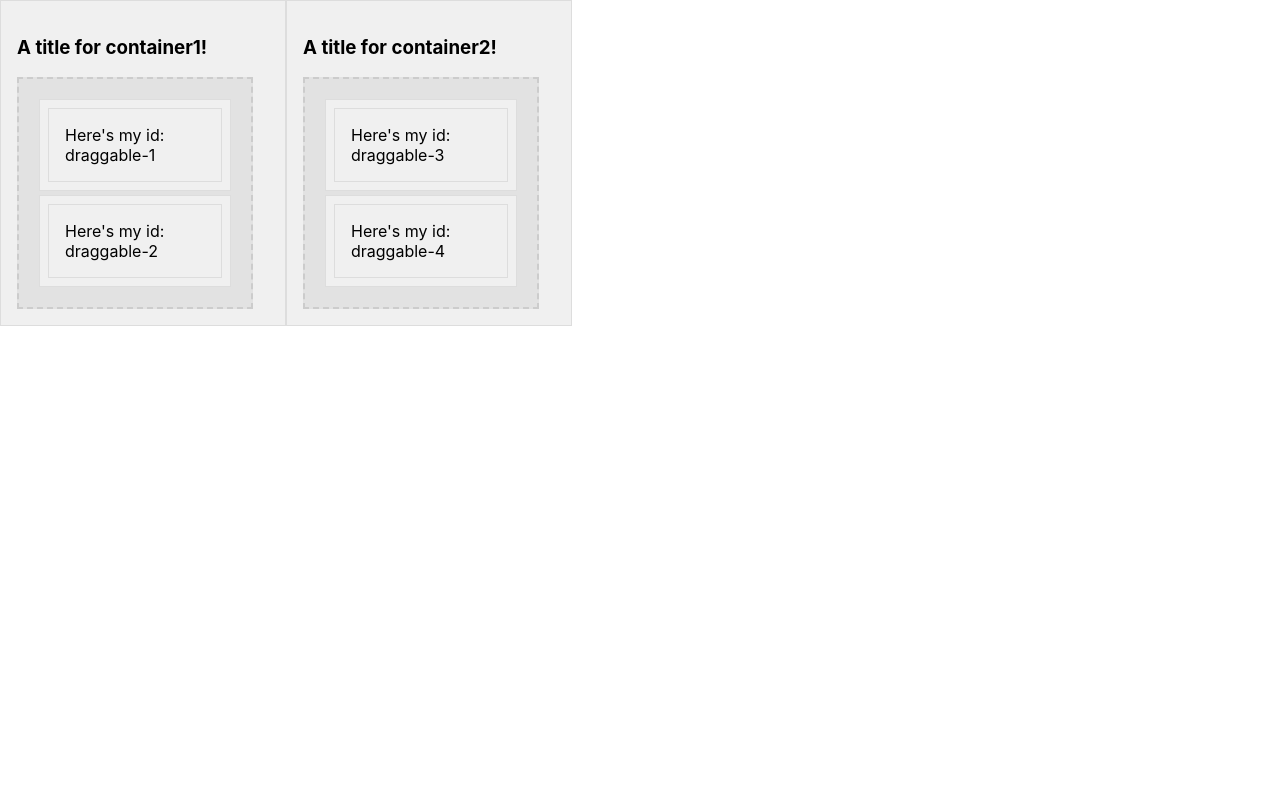
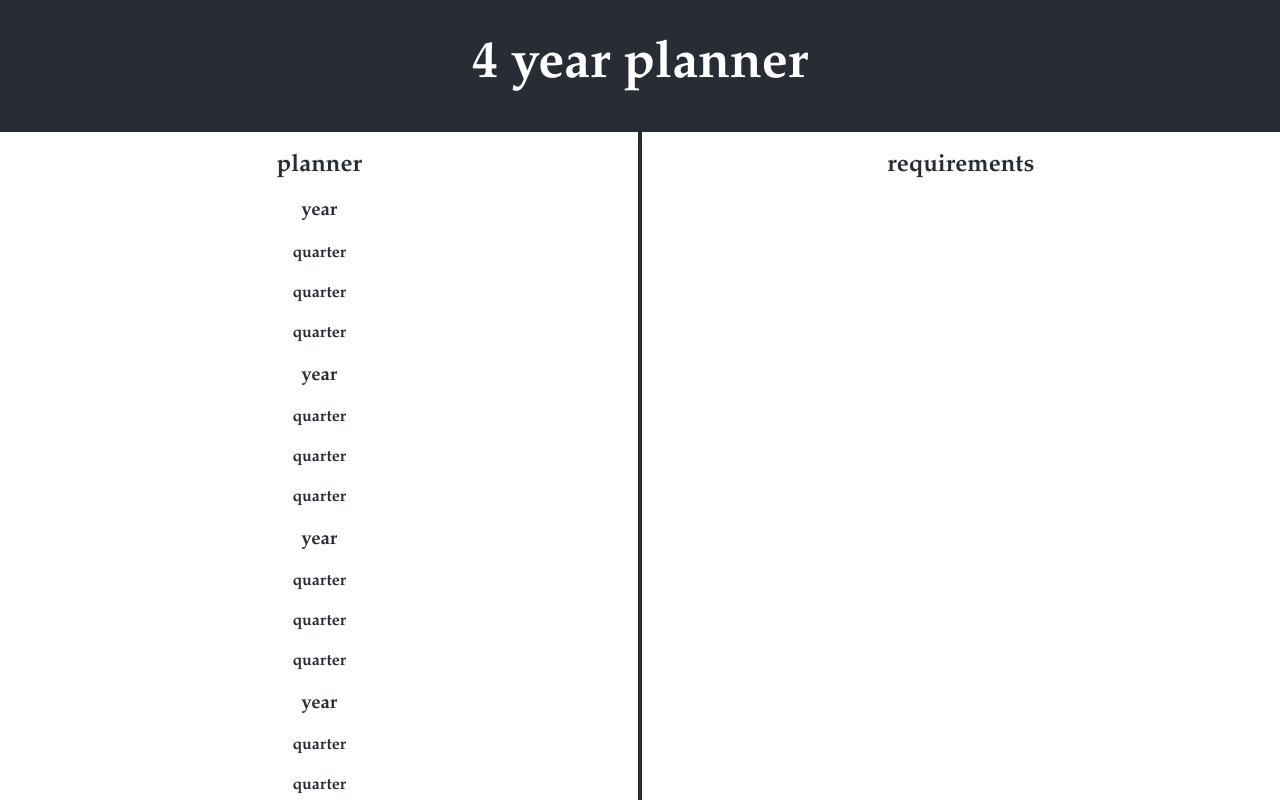
Before and after one commit to t1ffanyc/cove8hacks, a React (Create React App) app in the folder client/: page / in a window 1280 px wide. Shown: the top 800 px of the page. Built offline with nearby package versions, Linux system fonts and the light colour scheme.

Commit message:
fix react imports

```diff
--- a/client/src/App.tsx
+++ b/client/src/App.tsx
@@ -1,44 +1,44 @@
 import './App.css';
-import React, { useState } from 'react';
-import { Header, Planner, Requirements } from './components/index.js'
-import { DndProvider, IContainers } from './dnd/DragDropContext';
-import DroppableWrapper from 'dnd/DroppableWrapper';
-import TestContainer from 'dnd/TestContainer';
-// import DroppableContainer from './DragDrop/DroppableContainer';
+import { Header, Planner, Requirements } from './components/index'
+// import { DndProvider, IContainers } from './dnd/DragDropContext';
+// import { useState } from 'react';
+// import DroppableWrapper from 'dnd/DroppableWrapper';
+// import TestContainer from 'dnd/TestContainer';
+
 
 function App() {
-  // DRAG DROP TESTER
-  const [containers, setContainers] = useState<IContainers>({
-    container1: [
-      { id: 'draggable-1'},
-      { id: 'draggable-2'},
-    ],
-    container2: [
-      { id: 'draggable-3' },
-      { id: 'draggable-4' },
-    ],
-  });
+  // // DRAG DROP TESTER
+  // const [containers, setContainers] = useState<IContainers>({
+  //   container1: [
+  //     { id: 'draggable-1'},
+  //     { id: 'draggable-2'},
+  //   ],
+  //   container2: [
+  //     { id: 'draggable-3' },
+  //     { id: 'draggable-4' },
+  //   ],
+  // });
 
-  // wrap in DragDropProvider, pass prop to access and change the containers.
+  // // wrap in DragDropProvider, pass prop to access and change the containers.
+  // return (
+  //   <DndProvider containers={containers} setContainers={setContainers}>
+  //     <div style={{ display: 'flex' }}>
+  //       <TestContainer id={"container1"} />
+  //       <TestContainer id={"container2"} />
+  //     </div>
+  //   </DndProvider>
+  // );
+
   return (
-    <DndProvider containers={containers} setContainers={setContainers}>
-      <div style={{ display: 'flex' }}>
-        <TestContainer id={"container1"} />
-        <TestContainer id={"container2"} />
+    <div className="App">
+      <Header />
+      <div className="container">
+        <Planner />
+        <div className="line"></div>
+        <Requirements />
       </div>
-    </DndProvider>
+    </div>
   );
-
-  // return (
-  //   <div className="App">
-  //     <Header />
-  //     <div className="container">
-  //       <Planner />
-  //       <div className="line"></div>
-  //       <Requirements />
-  //     </div>
-  //   </div>
-  // );
 }
 
 export default App;
--- a/client/src/components/Planner/Planner.tsx
+++ b/client/src/components/Planner/Planner.tsx
@@ -1,4 +1,4 @@
-import Year from './Year.js';
+import Year from './Year';
 
 export default function Planner() {
     return (
--- a/client/src/components/Planner/Year.tsx
+++ b/client/src/components/Planner/Year.tsx
@@ -1,4 +1,4 @@
-import Quarter from './Quarter.js';
+import Quarter from './Quarter';
 
 export default function Year() {
     return (
--- a/client/src/components/index.ts
+++ b/client/src/components/index.ts
@@ -1,8 +1,8 @@
-import Header from './Header/Header.js';
-import Planner from './Planner/Planner.js';
-import Requirements from './Requirements/Requirements.js';
-import Class from './Class/Class.js'
-import Category from './Category/Category.js'
+import Header from './Header/Header';
+import Planner from './Planner/Planner';
+import Requirements from './Requirements/Requirements';
+import Class from './Class/Class'
+import Category from './Category/Category'
 
 // export all components from single module
-export { Header, Planner, Requirements, Class };
+export { Header, Planner, Requirements, Class, Category };
```
